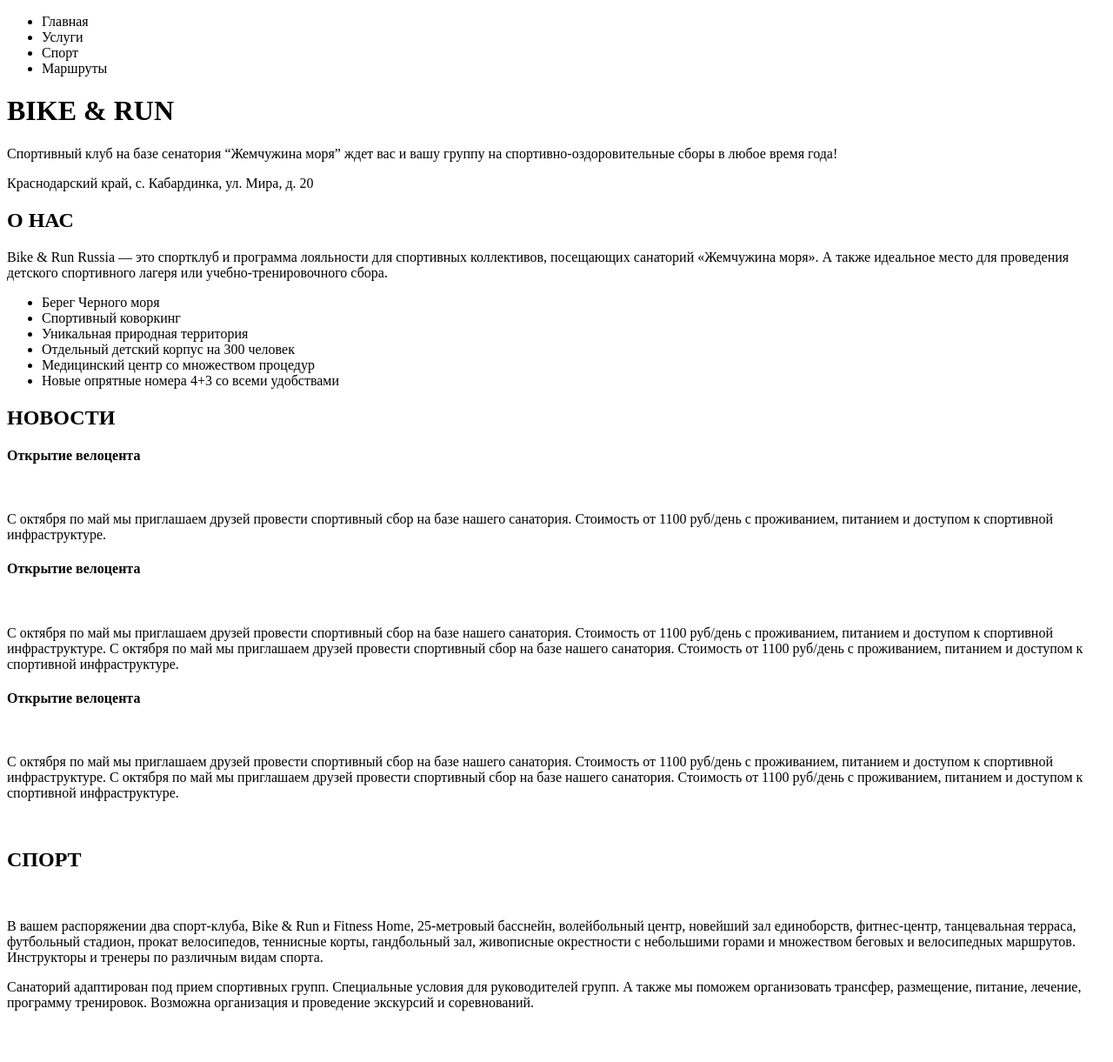
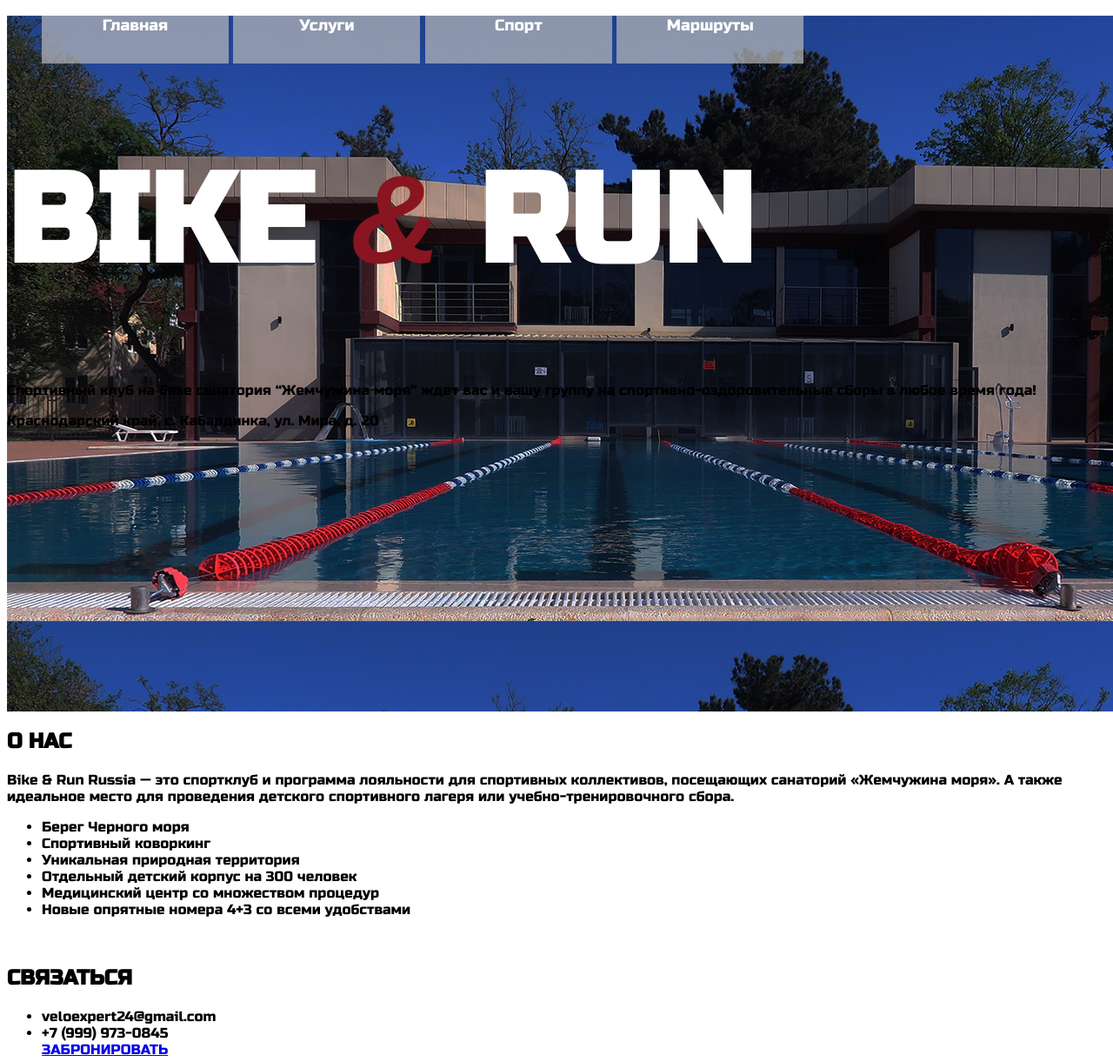
Before and after one commit to KatherinZ/Bike-and-run, a plain HTML site: page bike-and-run.html in a window 1280 px wide. Shown: the top 1221 px of the page at 87% size. Drawn offline with Linux system fonts and the light colour scheme.

Commit message:
added header styles

```diff
--- a/bike-and-run.html
+++ b/bike-and-run.html
@@ -6,6 +6,7 @@
     <title>bike & run</title>
   </head>
   <body>
+    <header>
     <nav>
       <ul>
         <li>Главная</li>
@@ -14,17 +15,23 @@
         <li>Маршруты</li>
         </ul>
     </nav>
-        <h1>BIKE & RUN</h1>
+        <h1>BIKE <em>&</em> RUN</h1>
         <p>
            Спортивный клуб на базе сенатория “Жемчужина моря”
            ждет вас и вашу группу на спортивно-оздоровительные
            сборы в любое время года!
         </p>
         <p>
-           Краснодарский край,
-           с. Кабардинка,
-           ул. Мира, д. 20
+           <span>Краснодарский край,</span>
+           <span>с. Кабардинка,</span>
+           <span>ул. Мира, д. 20</span>
         </p>
+        <img src="" alt="">
+        <img src="" alt="">
+        <img src="" alt="">
+        </header>
+
+        <div class="about">
         <h2>О НАС</h2>
         <p>
           Bike & Run Russia — это спортклуб и программа лояльности для спортивных коллективов, посещающих санаторий «Жемчужина моря». А также идеальное место для проведения детского спортивного лагеря или учебно-тренировочного сбора.
@@ -37,6 +44,18 @@
           <li>Медицинский центр со множеством процедур</li>
           <li>Новые опрятные номера 4+3 со всеми удобствами</li>
         </ul>
+        </div>
+        <div class="contacts">
+          <img src="" alt="">
+          <h2>СВЯЗАТЬСЯ</h2>
+          <ul>
+            <li>veloexpert24@gmail.com</li>
+            <li>+7 (999) 973-0845</li>
+            <a href="#">ЗАБРОНИРОВАТЬ</a>
+          </ul>
+
+        </div>
+        <div class="news">
         <h2>НОВОСТИ</h2>
         <article class="news_1">
           <h4>Открытие велоцента</h4>
@@ -61,6 +80,8 @@
             C октября по май мы приглашаем друзей провести спортивный сбор на базе нашего санатория. Стоимость от 1100 руб/день с проживанием, питанием и доступом к спортивной инфраструктуре. C октября по май мы приглашаем друзей провести спортивный сбор на базе нашего санатория. Стоимость от 1100 руб/день с проживанием, питанием и доступом к спортивной инфраструктуре.
            </p>
         </article>
+        </div>
+        <>
         <img src="" alt="">
         <h2>СПОРТ</h2>
         <img src="" alt="">
--- a/styles.css
+++ b/styles.css
@@ -0,0 +1,40 @@
+@import "reset.css";
+@import url('https://fonts.googleapis.com/css?family=Russo+One&display=swap&subset=cyrillic');
+body{
+  font-family: "russo one", helvetica, sans-serif;
+}
+header{
+  background-image: url(./img/pool.jpg);
+width: 100vw;
+height: 100vh;
+}
+header nav{
+  font-size: 18px;
+  margin: 36px, 156px auto, 156px;
+  color: white;
+}
+nav ul li{
+  display: inline-block;
+  text-align: center;
+  sjustify-content: space-between;
+  background-color: rgba( 186, 186, 186, 0.7);
+  width: 215px;
+  height: 55px;
+  list-style: none;
+  text-align: center;
+  /* padding: 16px 71px 16px 71px; */
+}
+header h1{
+  font-size: 144px;
+  color: white;
+  margin: 0, auto;
+}
+header p:last-child{
+  font-family: helvetica;
+  font-size: 18px;
+}
+header h1 em{
+  font-family: helvetica;
+  font-weight: bold;
+  color: #881520;
+}
```
Also changed, not shown: img/pool.jpg (added), 4 other files.
